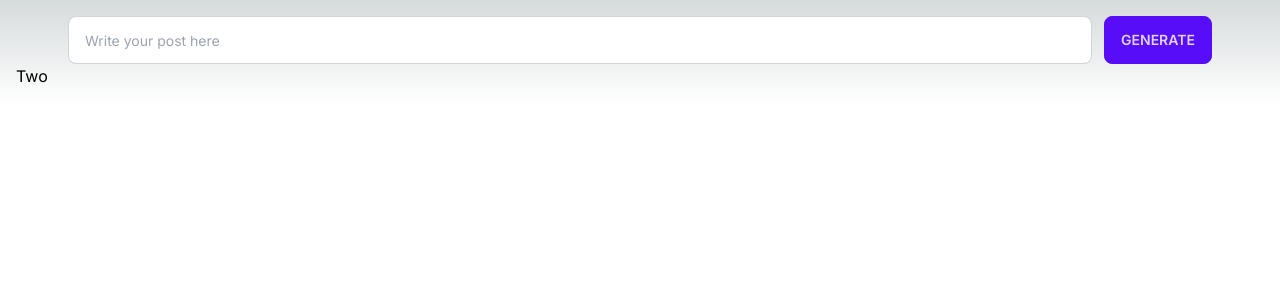
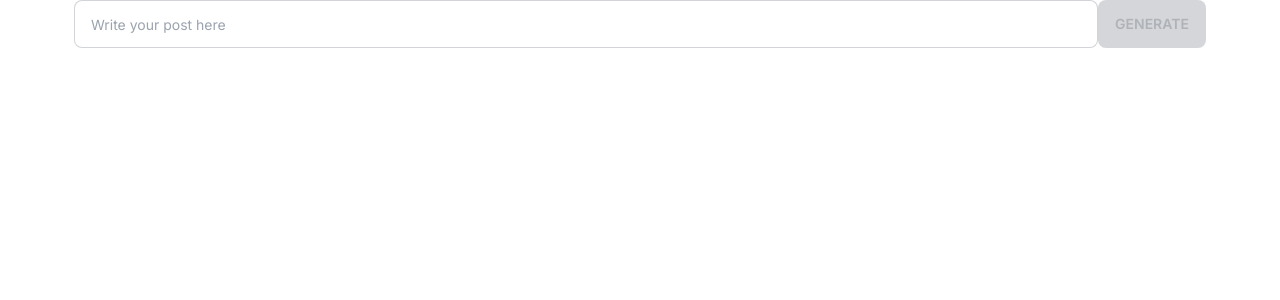
Before and after one commit to Leon-Avanade-Carbonell/persona-builder, a Next.js app: page /demo in a window 1280 px wide. Shown: the top 300 px of the page. Built offline with nearby package versions, Linux system fonts and the light colour scheme.

Commit message:
for demo

```diff
--- a/app/api/chat/route.ts
+++ b/app/api/chat/route.ts
@@ -44,5 +44,5 @@ export async function POST(request: Request) {
     model: 'gpt-3.5-turbo-16k-0613'
   })
 
-  return NextResponse.json(response.choices[0].message)
+  return NextResponse.json({ message: response.choices[0].message.content })
 }
--- a/app/demo/page.tsx
+++ b/app/demo/page.tsx
@@ -1,11 +1,7 @@
-import BasicPage from '@/components/basic-page'
+import BasicPage from '@/components/BasicPage'
 
 function DemoPage() {
-  return (
-    <>
-      <BasicPage />
-    </>
-  )
+  return <BasicPage />
 }
 
 export default DemoPage
--- a/app/globals.css
+++ b/app/globals.css
@@ -2,7 +2,7 @@
 @tailwind components;
 @tailwind utilities;
 
-:root {
+/* :root {
   --foreground-rgb: 0, 0, 0;
   --background-start-rgb: 214, 219, 220;
   --background-end-rgb: 255, 255, 255;
@@ -24,4 +24,4 @@ body {
       rgb(var(--background-end-rgb))
     )
     rgb(var(--background-start-rgb));
-}
+} */
--- a/app/layout.tsx
+++ b/app/layout.tsx
@@ -16,7 +16,9 @@ export default function RootLayout({
 }) {
   return (
     <html lang="en" data-theme="light">
-      <body className={inter.className}>{children}</body>
+      <body className={inter.className}>
+        <div className="h-screen">{children}</div>
+      </body>
     </html>
   )
 }
--- /dev/null
+++ b/components/BasicPage.tsx
@@ -0,0 +1,55 @@
+'use client'
+import { useState } from 'react'
+import SocialMediaPost from './social-media-post'
+import { BasicRequestType } from '@/types'
+import OpenAI from 'openai'
+
+export default function BasicPage() {
+  const [message, setMessage] = useState('')
+  const [thoughts, setThoughts] = useState<undefined | string>()
+  const [sample, setSample] = useState<undefined | string>()
+
+  async function handleSubmit() {
+    const requestBody = JSON.stringify({
+      message: message,
+      socialMedia: 'facebook'
+    } as BasicRequestType)
+    const res = await fetch('/api/chat', { method: 'POST', body: requestBody })
+    console.log(res)
+    const reply = (await res.json()) as { message: string }
+    console.log(reply)
+    setSample(reply.message)
+    setThoughts(message)
+    //   setChatResponse(reply.content);
+  }
+  return (
+    <div className="min-w-screen min-h-screen">
+      <div className="container  mx-auto">
+        <div className="flex flex-col items-stretch min-h-screen">
+          <div className="flex-1 grow">
+            <div className="flex flex-row justify-center mx-auto min-h-full">
+              <input
+                className="input input-bordered input-md w-full max-w-5xl"
+                type="text"
+                placeholder="Write your post here"
+                value={message}
+                onChange={(entry) => setMessage(entry.currentTarget.value)}
+              />
+              <button
+                className="btn btn-primary"
+                disabled={message.length <= 0}
+                onClick={() => handleSubmit()}
+              >
+                Generate
+              </button>
+            </div>
+          </div>
+          <div className="flex-1">
+            {sample && <h2>{sample}</h2>}
+            {/* <SocialMediaPost /> */}
+          </div>
+        </div>
+      </div>
+    </div>
+  )
+}
--- a/components/basic-page.tsx
+++ b/components/basic-page.tsx
@@ -2,25 +2,26 @@
 
 import { BasicRequestType } from '@/types'
 import { useState } from 'react'
+import SocialMediaPost from './social-media-post'
 
 export default function BasicPage() {
   const [message, setMessage] = useState('')
+  const [thoughts, setThoughts] = useState<undefined | string>()
 
   async function handleSubmit() {
-    const requestBody = JSON.stringify({
-      message: message,
-      socialMedia: 'facebook'
-    } as BasicRequestType)
-    const res = await fetch('/api/chat', { method: 'POST', body: requestBody })
-    console.log(res)
-    const reply = await res.json()
-    console.log(reply)
+    // const requestBody = JSON.stringify({
+    //   message: message,
+    //   socialMedia: 'facebook'
+    // } as BasicRequestType)
+    // const res = await fetch('/api/chat', { method: 'POST', body: requestBody })
+    // console.log(res)
+    // const reply = await res.json()
+    // console.log(reply)
+    setThoughts(message)
     //   setChatResponse(reply.content);
   }
   return (
-    <div className="min-w-screen min-h-[100vh-0]">
-      <div className="container mx-auto my-auto p-4">
-        <div className="flex flex-col container h-full items-stretch">
+    <div className="flex flex-col container bg-slate-400 justify-around gap-24">
       <div className="flex-1">
         <div className="flex flex-row gap-3 justify-center mx-auto">
           <input
@@ -32,14 +33,15 @@ export default function BasicPage() {
           />
           <button
             className="btn btn-primary"
+            disabled={message.length <= 0}
             onClick={() => handleSubmit()}
           >
             Generate
           </button>
         </div>
       </div>
-          <div className="flex-1">Two</div>
-        </div>
+      <div className="flex-1">
+        <SocialMediaPost />
       </div>
     </div>
   )
--- /dev/null
+++ b/components/social-media-post.tsx
@@ -0,0 +1,10 @@
+import { SocialMediaType } from '@/types'
+
+interface ISocialMediaPostProps {
+  thoughts: string
+  socialMedia: SocialMediaType
+}
+
+export default function SocialMediaPost() {
+  return <div className="max-w-lg max-h-lg p-5 bg-red-300">Blue</div>
+}
```
Lines whose indentation alone changed are shown as unchanged.
